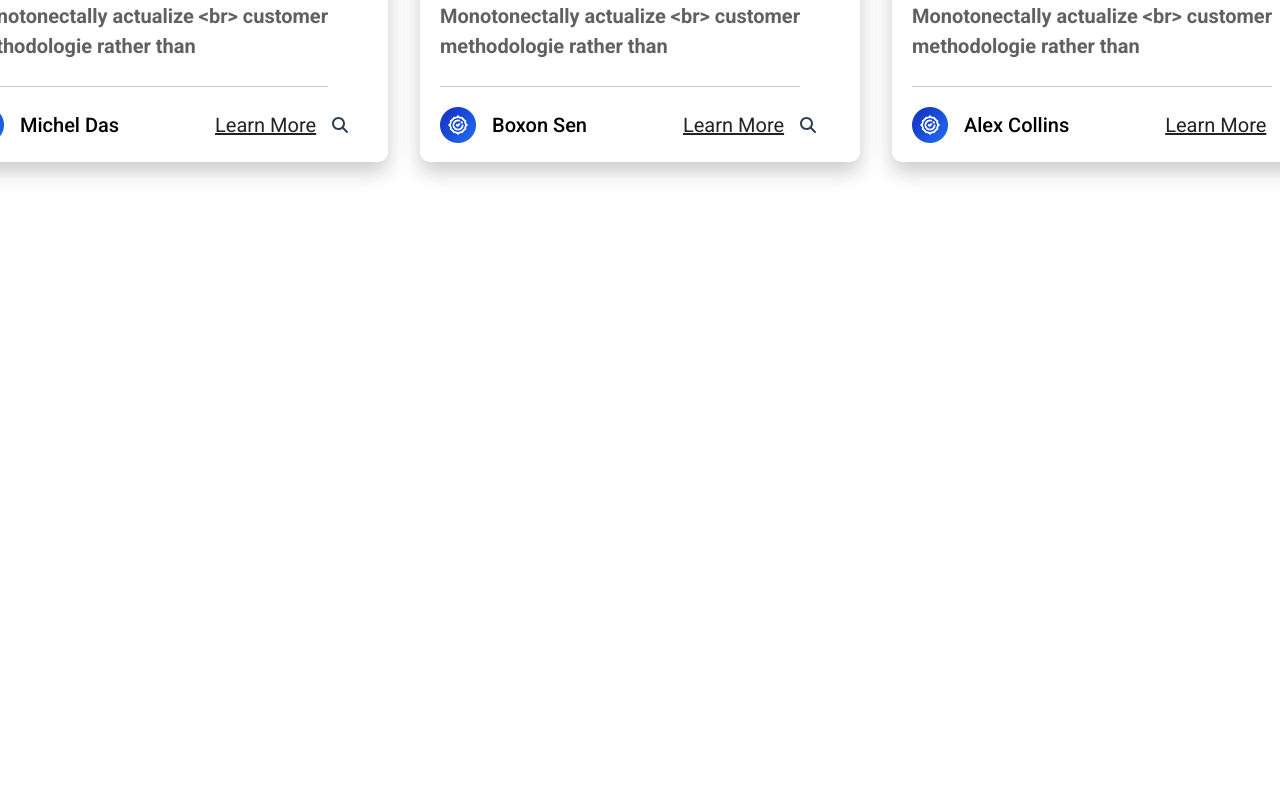
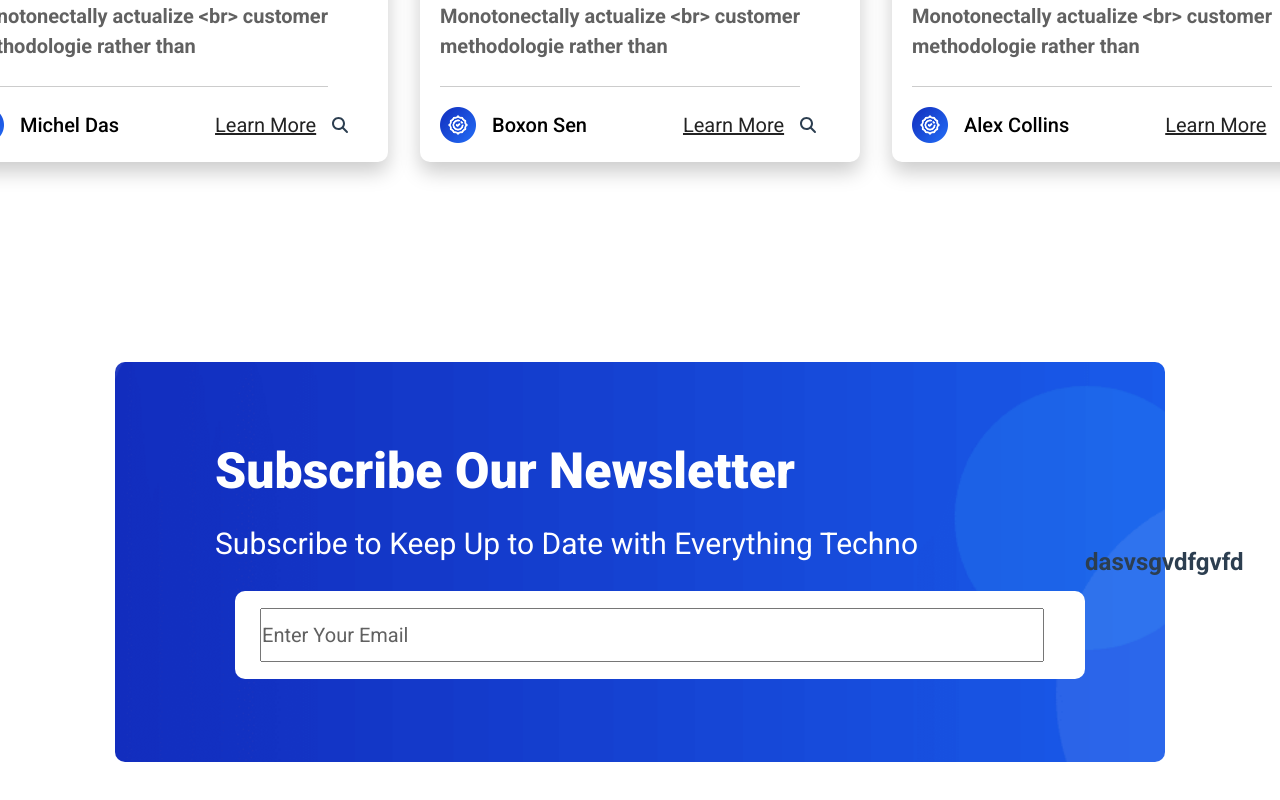
Before and after one commit to gyamficodes/tectspace, a Vue app: page / in a window 1280 px wide. Shown: the part 9785-10585 px from the top of the page. Before the commit the page ends 10247 px from the top, so only its background shows below. Built offline with nearby package versions, Linux system fonts and the light colour scheme.

Commit message:
sub-page updated

```diff
--- a/src/assets/_Subscribe.scss
+++ b/src/assets/_Subscribe.scss
@@ -1,7 +1,71 @@
-.Subscribe-page{
-    height: auto;
-    padding-top: 100px;
-    padding-bottom: 100px;
-    background: #fff;
-    position: relative;
+.Subscribe-page {
+  height: auto;
+  padding-top: 100px;
+  padding-bottom: 100px;
+  background: #fff;
+  position: relative;
+  .sub-memu {
+    display: flex;
+    align-items: center;
+    justify-content: center;
+    // height: 100%;
+    .main-back {
+      height: 200px;
+      width: 83%;
+      background-position: center;
+      background-repeat: no-repeat;
+      background-size: cover;
+      position: relative;
+      border-radius: 10px;
+      padding: 100px;
+      .main-menu {
+        display: flex;
+        align-items: center;
+        justify-content: space-between;
+        height: 100%;
+        .main-a {
+          h2 {
+            font-size: 50px;
+            font-weight: 800;
+            line-height: 50px;
+            color: #fff;
+            margin-bottom: 30px;
+          }
+          p {
+            font-size: 30px;
+            color: #fff;
+            font-weight: 400;
+          }
+          .myBox {
+            height: 78px;
+            width: 800px !important;
+            padding: 5px 25px;
+            position: relative;
+            background: #ffffff;
+            border: 0;
+            //   margin-bottom: 14px;
+            margin-top: 30px;
+            border-radius: 10px;
+            margin-left: 20px;
+            .myBox-menu{
+                display: flex;
+                align-items: center;
+                gap: 1em;
+                height: 100%;
+                input{
+                    height: 50px;
+                    flex: 1;
+                    font-size: 20px;
+                    &::placeholder{
+                        color: #616161;
+                        font-size: 20px;
+                        text-transform: capitalize;
+                    }
+                }
+            }
+          }
+        }
+      }
+    }
+  }
 }
--- a/src/components/SubscribePage.vue
+++ b/src/components/SubscribePage.vue
@@ -1,31 +1,50 @@
 <template>
   <section class="Subscribe-page">
     <div class="container">
-
+      <div class="sub-memu">
+        <div
+          class="main-back"
+          :style="` background-image: url(${imageA});`">
+       <div class="main-menu">
+        <div class="main-a">
+            <h2>Subscribe Our Newsletter</h2>
+            <p>Subscribe to Keep Up to Date with Everything Techno</p>
+            <div class="myBox">
+                <div class="myBox-menu">
+                    <input type="text" placeholder="enter your email">
+                    <div class="btn"></div>
+                </div>
+            </div>
+        </div>
+        <div class="main-b"><h1>dasvsgvdfgvfd</h1></div>
+       </div>
+        </div>
+      </div>
     </div>
   </section>
 </template>
 
 <script>
+import back from "../assets/image/subcrib-bg.png";
+
 export default {
-        name: 'SubscribePage',
+  name: "SubscribePage",
   data() {
     return {
-
+      imageA: back,
     };
   },
   methods: {
-    greet(){
-     alert('good morning')
-    }
+    greet() {
+      alert("good morning");
+    },
   },
   computed: {},
-  mounted() {
-  },
+  mounted() {},
   watch: {},
-    }
+};
 </script>
 
 <style lang="scss">
-@import"../assets/Subscribe";
+@import "../assets/Subscribe";
 </style>
```
Also changed, not shown: src/assets/image/subcrib-bg.png (added). Lines whose indentation alone changed are shown as unchanged.
